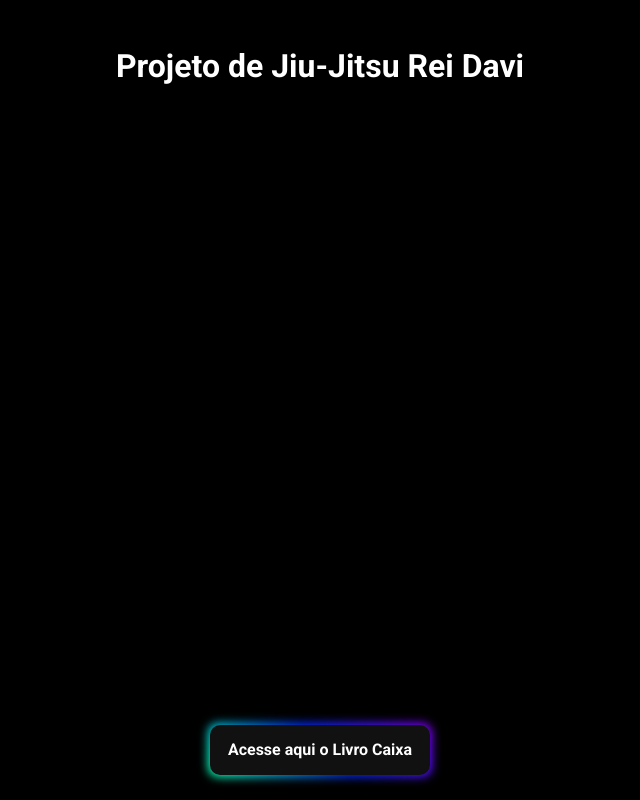
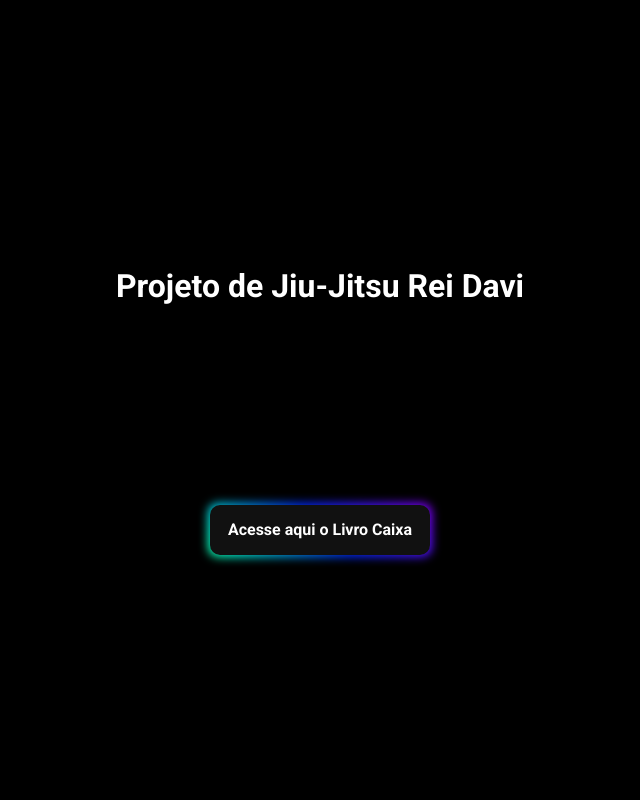
Before and after one commit to hochforce/projetojiujitsu, a plain HTML site: page index.html in a window 1280 px wide. Shown: the whole page, without its empty margins (320-960 px from the left). Drawn offline with Linux system fonts and the light colour scheme.

Commit message:
Add files via upload

```diff
--- a/index.html
+++ b/index.html
@@ -11,7 +11,7 @@
     font-weight: 700;
     font-style: normal;
     color: white;
-    text-algin: center;
+    text-align: center;
 
     margin: 0;
     padding: 0;
@@ -24,7 +24,7 @@
     background: #000;
 }
     h1{
-      margin-bottom: 50%;
+      margin-bottom: 200px;
     }
 
 .glow-on-hover {
@@ -94,6 +94,6 @@
 </head>
 <body>
   <h1>Projeto de Jiu-Jitsu Rei Davi</h1>
-  <a type="button" class="glow-on-hover" href="https://1drv.ms/x/c/e6b5d91f272b6ccf/EVr5K0M9A1VNnCWe_qqtwokBB7Mi_-cQ9MHba8myoP6yCQ?e=1g9pzq" target="_self">Acesse aqui o Livro Caixa</a>
+  <a class="glow-on-hover" href="https://1drv.ms/x/c/e6b5d91f272b6ccf/EVr5K0M9A1VNnCWe_qqtwokBB7Mi_-cQ9MHba8myoP6yCQ?e=1g9pzq" target="_self">Acesse aqui o Livro Caixa</a>
 </body>
 </html>
```
